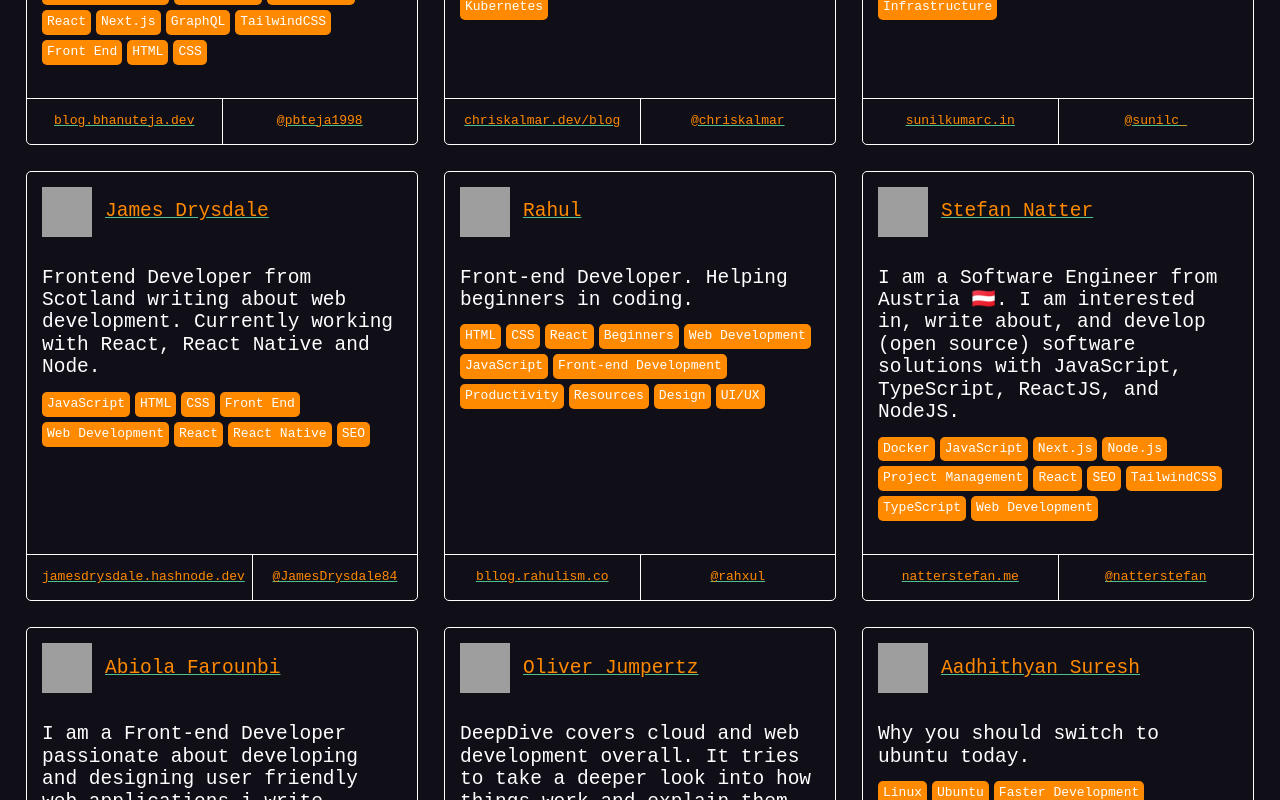
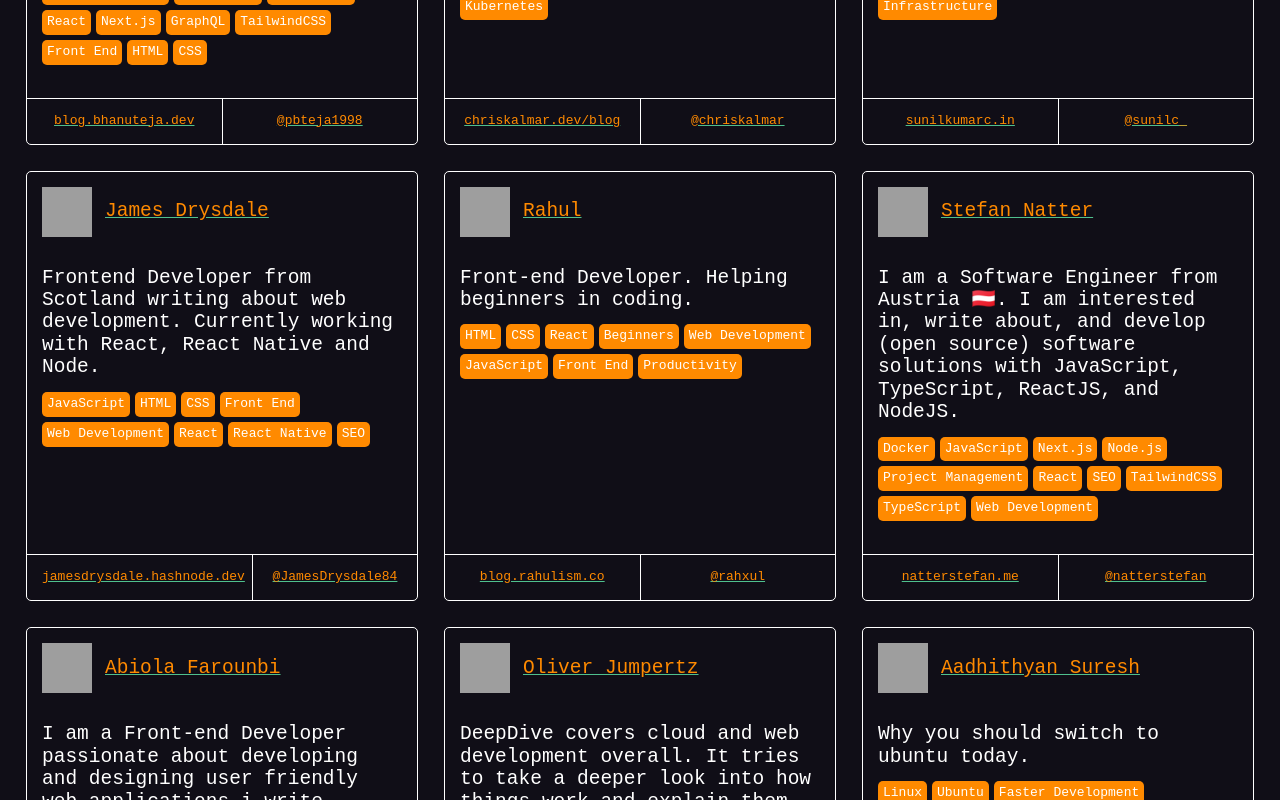
Before and after one commit to markodenic/awesome-tech-blogs, a Nuxt app: page / in a window 1280 px wide. Shown: the part 882-1682 px from the top of the page. Built offline with nearby package versions, Linux system fonts and the light colour scheme; grey boxes are pictures that could not be loaded.

Commit message:
Tag changes and typo
Made changes as said my marko.

```diff
--- a/data.js
+++ b/data.js
@@ -45,7 +45,7 @@ module.exports = [
   {
     name: 'Rahul',
     description: 'Front-end Developer. Helping beginners in coding.',
-    url: 'https://bllog.rahulism.co',
+    url: 'https://blog.rahulism.co',
     twitter: '@rahxul',
     tags: [
       'HTML',
@@ -54,11 +54,8 @@ module.exports = [
       'Beginners',
       'Web Development',
       'JavaScript',
-      'Front-end Development',
+      'Front End',
       'Productivity',
-      'Resources',
-      'Design',
-      'UI/UX',
     ],
   },
   {
```
